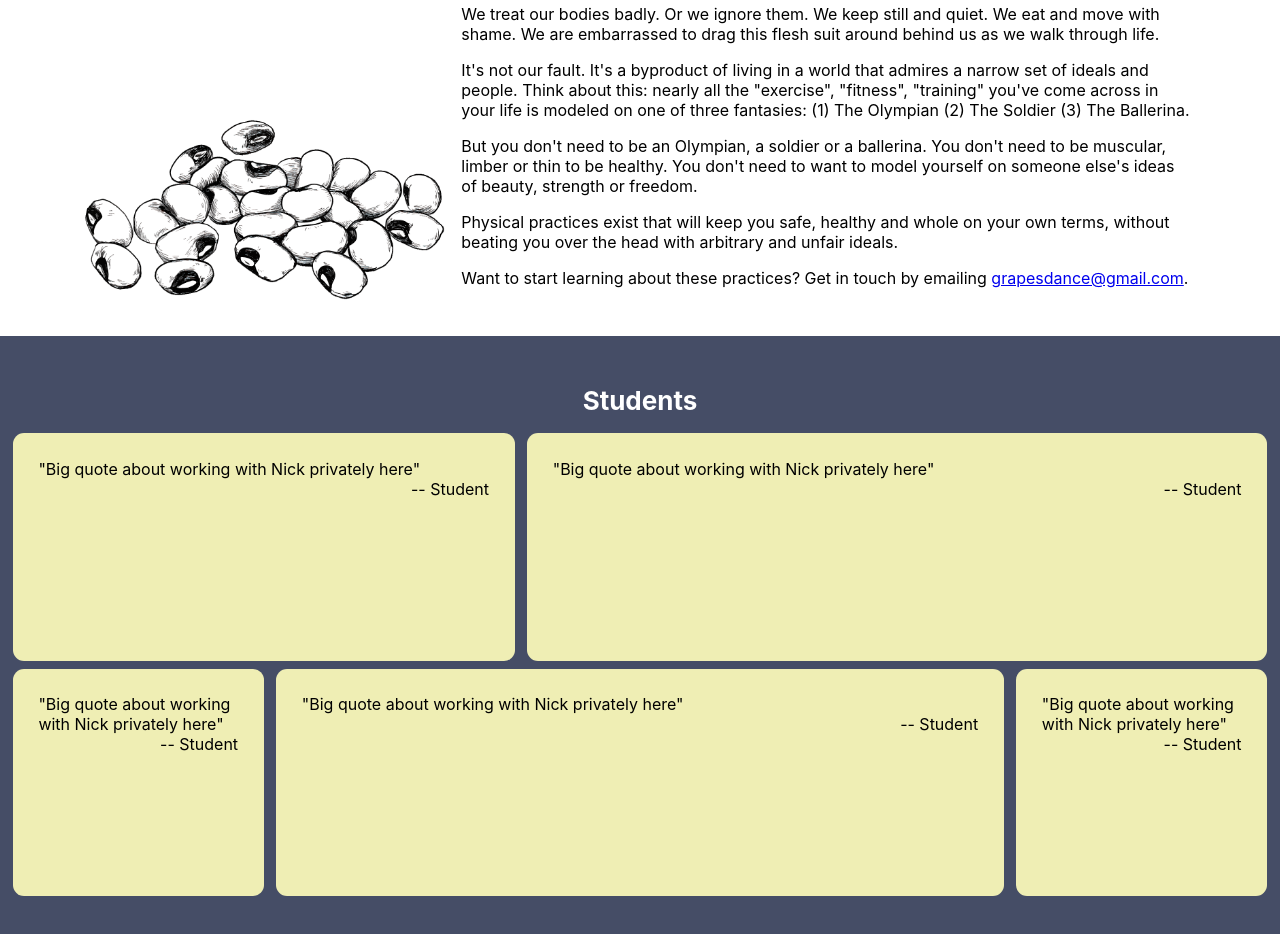
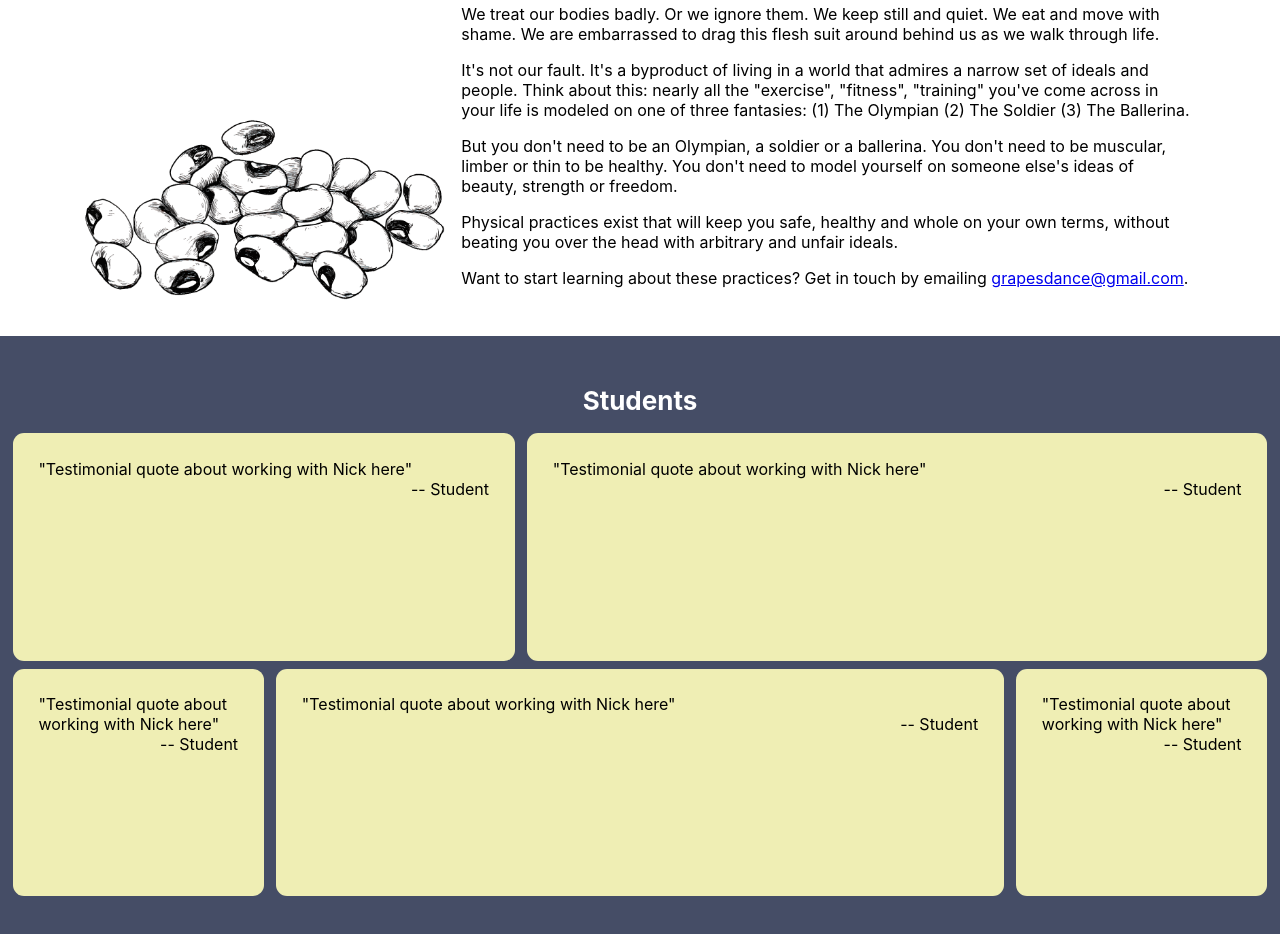
Before and after one commit to DigitalDsntHurt/jaaaam, a React (Create React App) app: page / in a window 1280 px wide. Shown: the part 1880-2814 px from the top of the page. Built offline with nearby package versions, Linux system fonts and the light colour scheme.

Commit message:
Updates site copy and testimonial placeholders

```diff
--- a/src/SiteCopy.js
+++ b/src/SiteCopy.js
@@ -7,7 +7,7 @@ const fantasiesText = () => (
             It's not our fault. It's a byproduct of living in a world that admires a narrow set of ideals and people. Think about this: nearly all the "exercise", "fitness", "training" you've come across in your life is modeled on one of three fantasies: (1) The Olympian (2) The Soldier (3) The Ballerina.
         </p>
         <p>
-            But you don't need to be an Olympian, a soldier or a ballerina. You don't need to be muscular, limber or thin to be healthy. You don't need to want to model yourself on someone else's ideas of beauty, strength or freedom.
+            But you don't need to be an Olympian, a soldier or a ballerina. You don't need to be muscular, limber or thin to be healthy. You don't need to model yourself on someone else's ideas of beauty, strength or freedom.
         </p>
         <p>
             Physical practices exist that will keep you safe, healthy and whole on your own terms, without beating you over the head with arbitrary and unfair ideals.
--- a/src/Students.js
+++ b/src/Students.js
@@ -5,25 +5,25 @@ const Students = ({ theme }) => {
             <div className="students-div-wrapper">
                 <div className="students-div-row-1">
                     <div className='student-testimonial-box'>
-                        <div className='student-testimonial-text'>"Big quote about working with Nick privately here"</div>
+                        <div className='student-testimonial-text'>"Testimonial quote about working with Nick here"</div>
                         <div className='student-attribution-text'>-- Student</div>
                     </div>
                     <div className='student-testimonial-box'>
-                        <div className='student-testimonial-text'>"Big quote about working with Nick privately here"</div>
+                        <div className='student-testimonial-text'>"Testimonial quote about working with Nick here"</div>
                         <div className='student-attribution-text'>-- Student</div>
                     </div>
                 </div>
                 <div className="students-div-row-2">
                     <div className='student-testimonial-box'>
-                        <div className='student-testimonial-text'>"Big quote about working with Nick privately here"</div>
+                        <div className='student-testimonial-text'>"Testimonial quote about working with Nick here"</div>
                         <div className='student-attribution-text'>-- Student</div>
                     </div>
                     <div className='student-testimonial-box'>
-                        <div className='student-testimonial-text'>"Big quote about working with Nick privately here"</div>
+                        <div className='student-testimonial-text'>"Testimonial quote about working with Nick here"</div>
                         <div className='student-attribution-text'>-- Student</div>
                     </div>
                     <div className='student-testimonial-box'>
-                        <div className='student-testimonial-text'>"Big quote about working with Nick privately here"</div>
+                        <div className='student-testimonial-text'>"Testimonial quote about working with Nick here"</div>
                         <div className='student-attribution-text'>-- Student</div>
                     </div>
                 </div>
```
